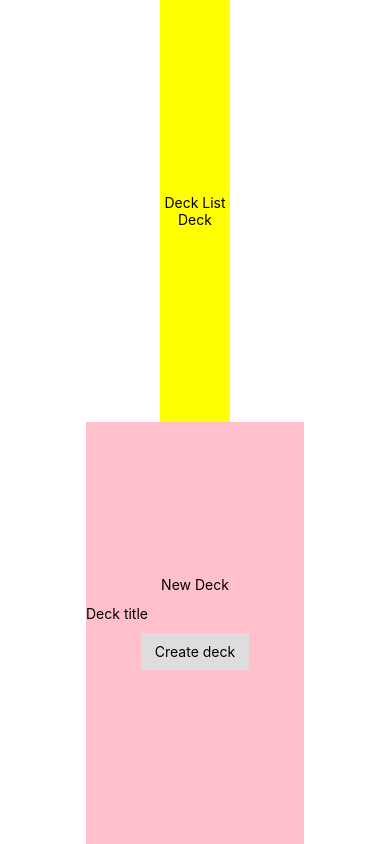
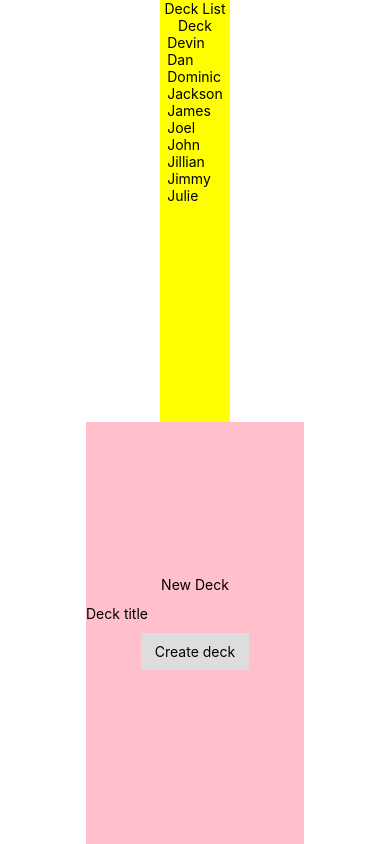
Before and after one commit to MarinaFroes/RDND-project3-mobile-flashcards, a React Native app: screen / in a window 390 px wide. Built offline with nearby package versions, Linux system fonts and the light colour scheme.

Commit message:
feat: Add fake FlatList

```diff
--- a/components/DeckList.js
+++ b/components/DeckList.js
@@ -1,5 +1,5 @@
 import React, { Component } from 'react'
-import { Text, View, StyleSheet } from 'react-native'
+import { Text, View, StyleSheet, FlatList } from 'react-native'
 
 import Deck from './Deck'
 
@@ -9,6 +9,21 @@ export class DeckList extends Component {
       <View style={styles.container}>
         <Text> Deck List </Text>
         <Deck />
+        <FlatList
+          data={[
+            { key: 'Devin' },
+            { key: 'Dan' },
+            { key: 'Dominic' },
+            { key: 'Jackson' },
+            { key: 'James' },
+            { key: 'Joel' },
+            { key: 'John' },
+            { key: 'Jillian' },
+            { key: 'Jimmy' },
+            { key: 'Julie' },
+          ]}
+          renderItem={({ item }) => <Text style={styles.item}>{item.key}</Text>}
+        />
       </View>
     )
   }
```
